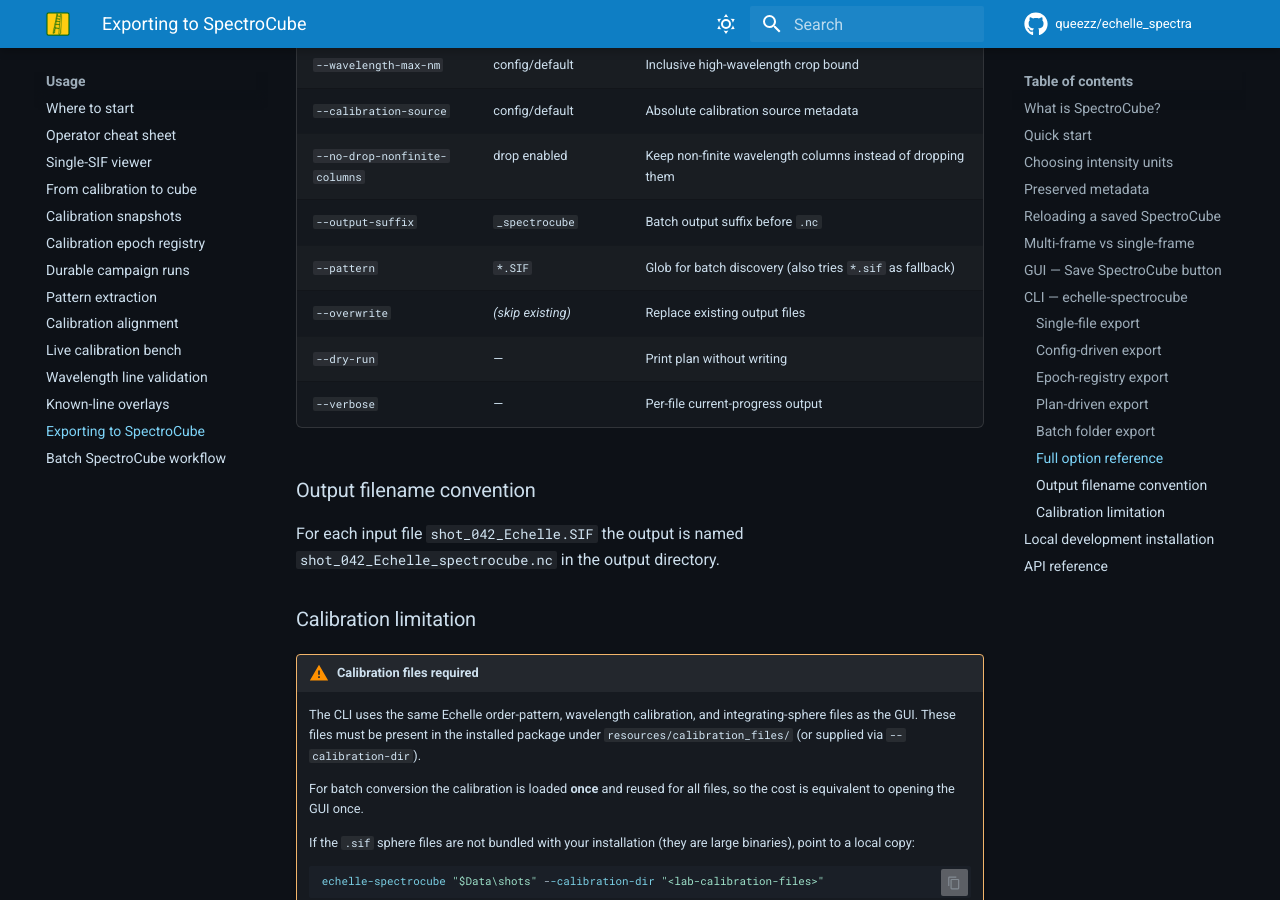
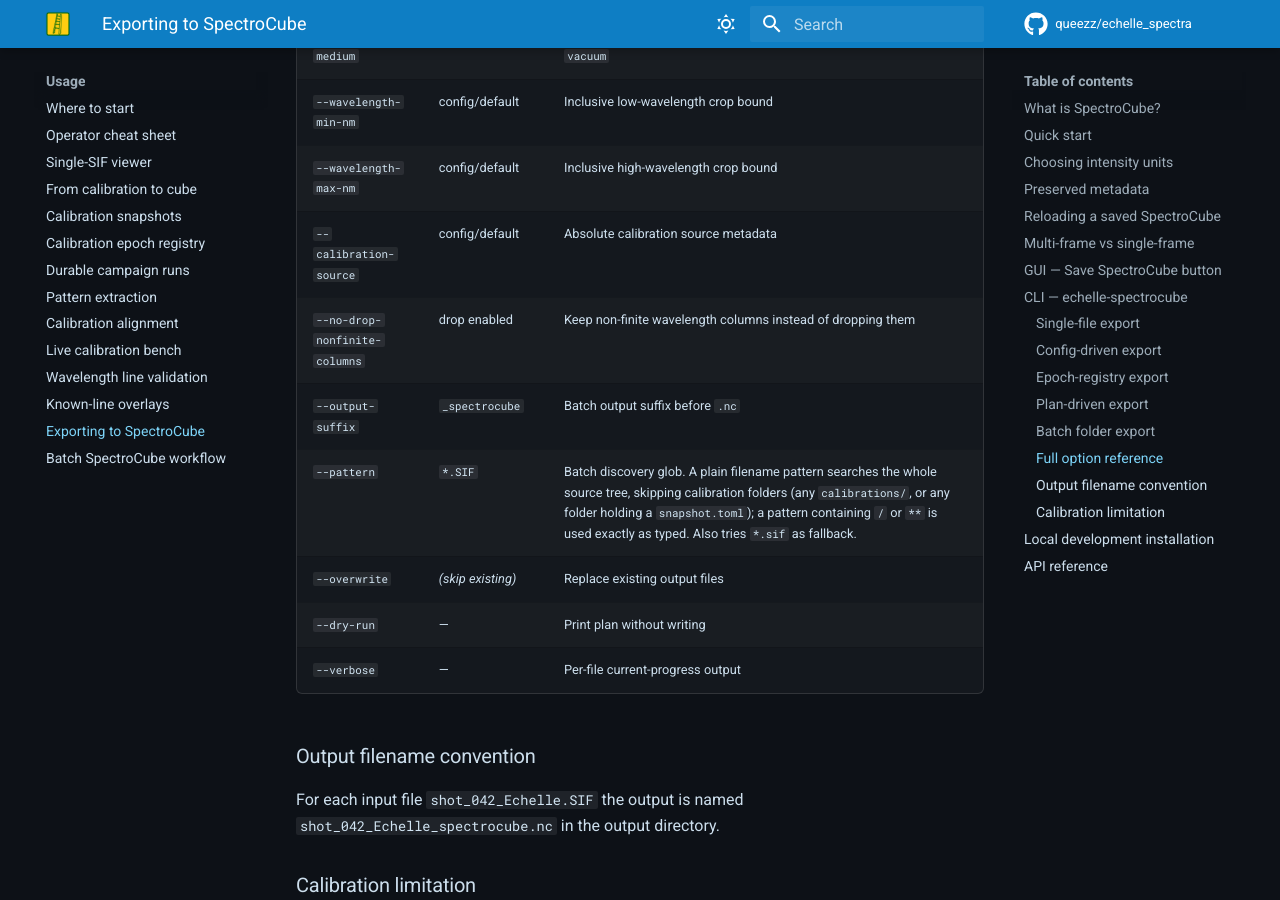
Before and after one commit to queezz/echelle_spectra, an MkDocs documentation site: the page built from docs/spectrocube-export.md, in a window 1280 px wide and 900 px high, scrolled down 7544 px. Built offline with MkDocs 1.6.1 and Material for MkDocs 9.7.7, drawn with Linux system fonts in a browser that asks for light colours; comment, search, counter and statistics services are not loaded.

Commit message:
Say the exporter's own batch discovery is recursive too
echelle-spectrocube shares spectrocube_cli's discovery with echelle
process, so its flag table now describes the recursive walk and the
calibration-folder pruning instead of the old flat glob.

agent: claude fable 5

```diff
--- a/docs/spectrocube-export.md
+++ b/docs/spectrocube-export.md
@@ -298,7 +298,7 @@
 | `--calibration-source` | config/default | Absolute calibration source metadata |
 | `--no-drop-nonfinite-columns` | drop enabled | Keep non-finite wavelength columns instead of dropping them |
 | `--output-suffix` | `_spectrocube` | Batch output suffix before `.nc` |
-| `--pattern` | `*.SIF` | Glob for batch discovery (also tries `*.sif` as fallback) |
+| `--pattern` | `*.SIF` | Batch discovery glob. A plain filename pattern searches the whole source tree, skipping calibration folders (any `calibrations/`, or any folder holding a `snapshot.toml`); a pattern containing `/` or `**` is used exactly as typed. Also tries `*.sif` as fallback. |
 | `--overwrite` | *(skip existing)* | Replace existing output files |
 | `--dry-run` | — | Print plan without writing |
 | `--verbose` | — | Per-file current-progress output |
```
